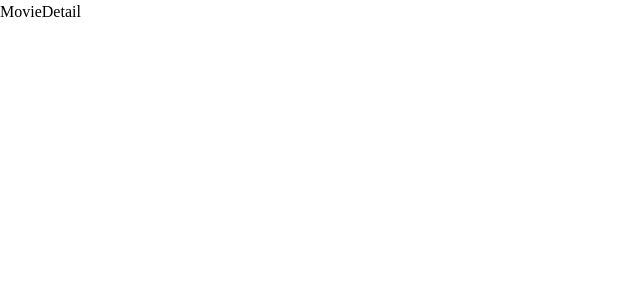
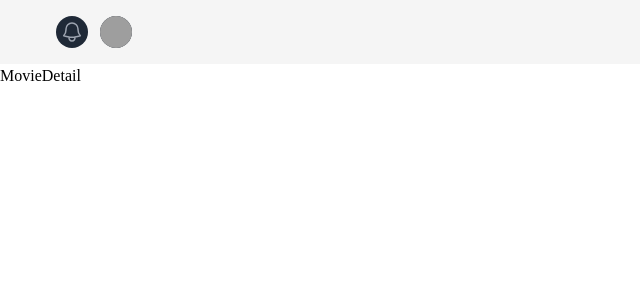
Before and after one commit to psyBeth/Movie-App, a React (Create React App) app: page /details/1 in a window 1280 px wide. Shown: the top 300 px of the page, without its empty margins (0-640 px from the left). Built offline with nearby package versions, Linux system fonts and the light colour scheme; grey boxes are pictures that could not be loaded.

Commit message:
navbar struct (issue will be fixed)

```diff
--- a/src/components/Navbar.jsx
+++ b/src/components/Navbar.jsx
@@ -1,9 +1,85 @@
-import React from 'react'
+import { Fragment } from 'react'
+import { Disclosure, Menu, Transition } from '@headlessui/react'
+import { Bars3Icon, BellIcon, XMarkIcon } from '@heroicons/react/24/outline'
 
-const Navbar = () => {
+function classNames(...classes) {
+  return classes.filter(Boolean).join(' ')
+}
+
+export default function Navbar() {
   return (
-    <div>Navbar</div>
+    <Disclosure as="nav" className="bg-neutral-100 dark:bg-gray-900 dark:text-white">
+      <div className="mx-auto max-w-7xl px-2 sm:px-6 lg:px-8">
+        <div className="relative flex h-16 items-center justify-between">
+          <div className="absolute inset-y-0 right-0 flex items-center pr-2 sm:static sm:inset-auto sm:ml-6 sm:pr-0">
+            <button
+              type="button"
+              className="relative rounded-full bg-gray-800 p-1 text-gray-400 hover:text-white focus:outline-none focus:ring-2 focus:ring-white focus:ring-offset-2 focus:ring-offset-gray-800"
+            >
+              <span className="absolute -inset-1.5" />
+              <span className="sr-only">View notifications</span>
+              <BellIcon className="h-6 w-6" aria-hidden="true" />
+            </button>
+
+            {/* Profile dropdown */}
+            <Menu as="div" className="relative ml-3">
+              <div>
+                <Menu.Button className="relative flex rounded-full bg-gray-800 text-sm focus:outline-none focus:ring-2 focus:ring-white focus:ring-offset-2 focus:ring-offset-gray-800">
+                  <span className="absolute -inset-1.5" />
+                  <span className="sr-only">Open user menu</span>
+                  <img
+                    className="h-8 w-8 rounded-full"
+                    src="https://images.unsplash.com/photo-1472099645785-5658abf4ff4e?ixlib=rb-1.2.1&ixid=eyJhcHBfaWQiOjEyMDd9&auto=format&fit=facearea&facepad=2&w=256&h=256&q=80"
+                    alt=""
+                  />
+                </Menu.Button>
+              </div>
+              <Transition
+                as={Fragment}
+                enter="transition ease-out duration-100"
+                enterFrom="transform opacity-0 scale-95"
+                enterTo="transform opacity-100 scale-100"
+                leave="transition ease-in duration-75"
+                leaveFrom="transform opacity-100 scale-100"
+                leaveTo="transform opacity-0 scale-95"
+              >
+                <Menu.Items className="absolute right-0 z-10 mt-2 w-48 origin-top-right rounded-md bg-white py-1 shadow-lg ring-1 ring-black ring-opacity-5 focus:outline-none">
+                  <Menu.Item>
+                    {({ active }) => (
+                      <a
+                        href="#"
+                        className={classNames(active ? 'bg-gray-100' : '', 'block px-4 py-2 text-sm text-gray-700')}
+                      >
+                        Your Profile
+                      </a>
+                    )}
+                  </Menu.Item>
+                  <Menu.Item>
+                    {({ active }) => (
+                      <a
+                        href="#"
+                        className={classNames(active ? 'bg-gray-100' : '', 'block px-4 py-2 text-sm text-gray-700')}
+                      >
+                        Settings
+                      </a>
+                    )}
+                  </Menu.Item>
+                  <Menu.Item>
+                    {({ active }) => (
+                      <a
+                        href="#"
+                        className={classNames(active ? 'bg-gray-100' : '', 'block px-4 py-2 text-sm text-gray-700')}
+                      >
+                        Sign out
+                      </a>
+                    )}
+                  </Menu.Item>
+                </Menu.Items>
+              </Transition>
+            </Menu>
+          </div>
+        </div>
+      </div>
+    </Disclosure>
   )
 }
-
-export default Navbar
--- a/src/router/AppRouter.jsx
+++ b/src/router/AppRouter.jsx
@@ -4,10 +4,12 @@
 import Login from "../pages/Login";
 import Register from "../pages/Register";
 import MovieDetail from "../pages/MovieDetail";
+import Navbar from '../components/Navbar';
 
 const AppRouter = () => {
   return (
     <BrowserRouter>
+      <Navbar />
         <Routes>
             <Route path="/" element={<Main />} />
             <Route path="/login" element={<Login />} />
```
